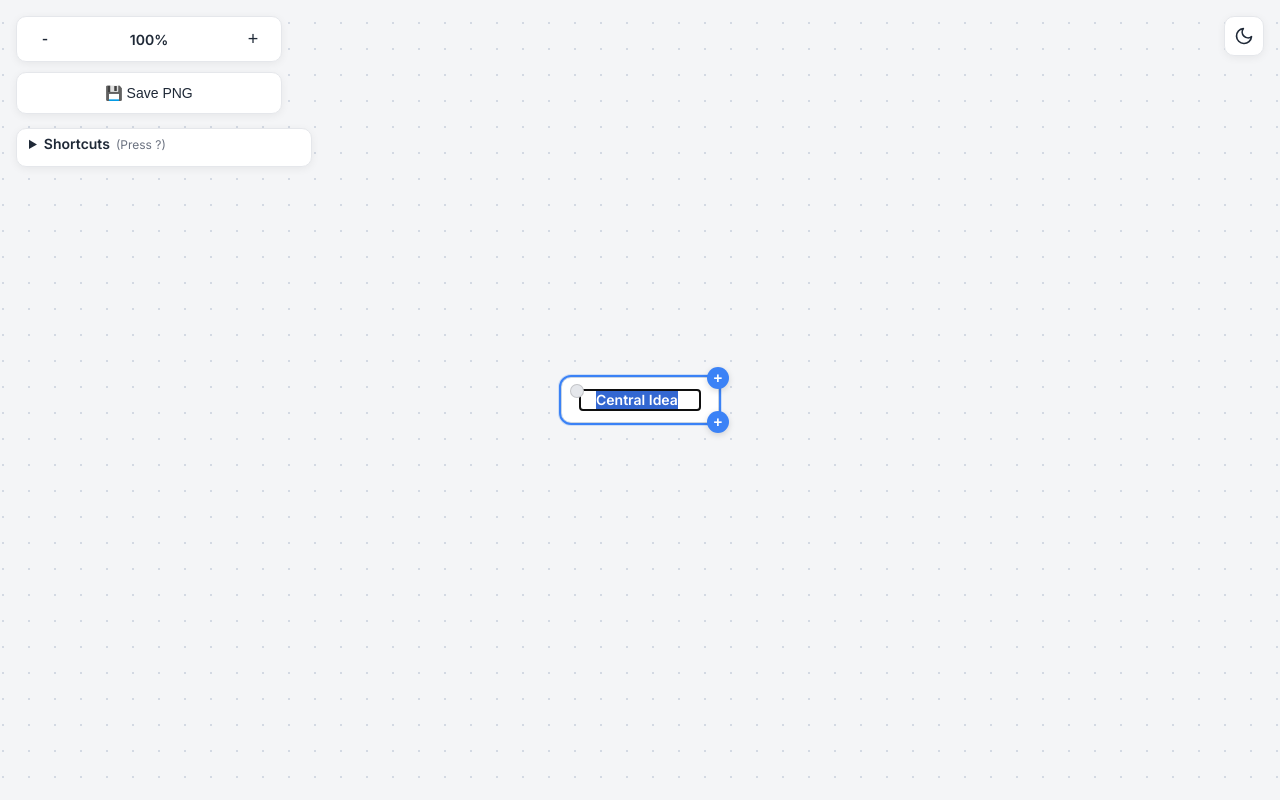
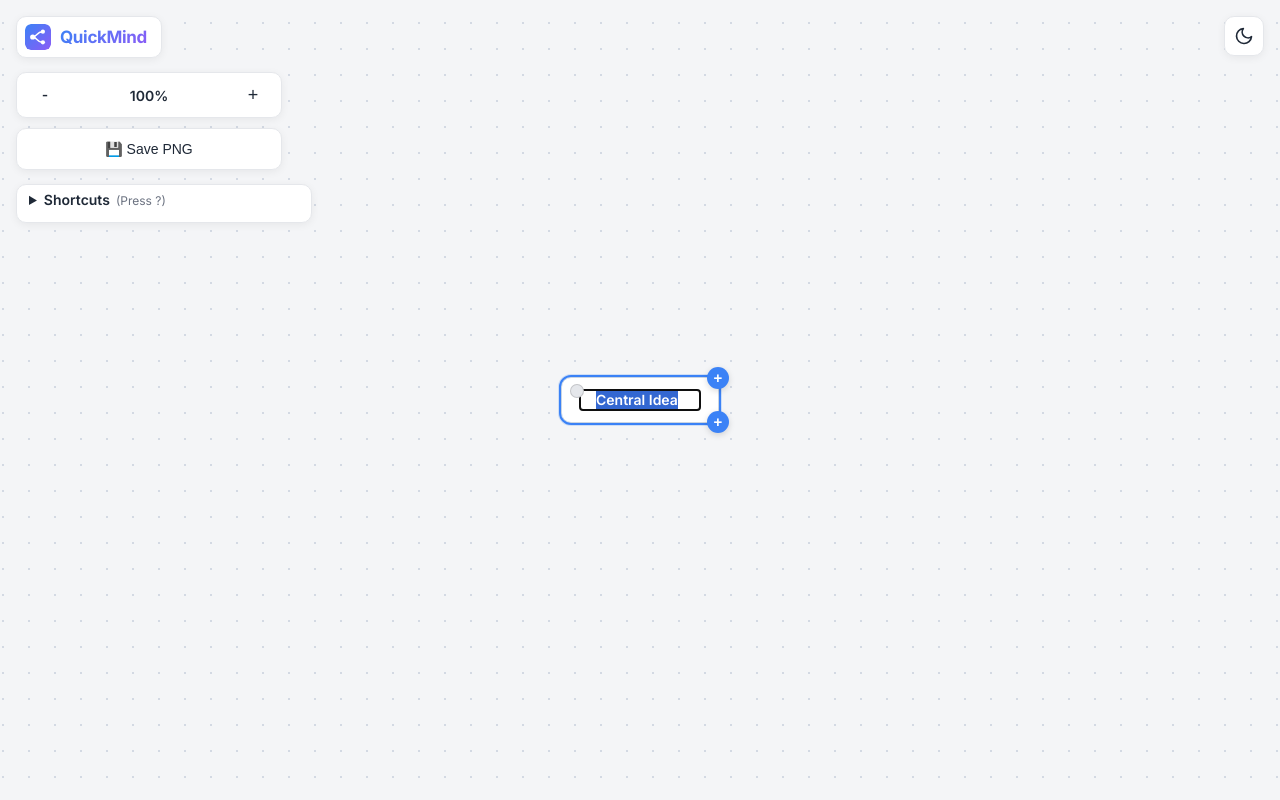
Before and after one commit to fadelbantan/quickmind, a Flask app: page / in a window 1280 px wide. Run offline with Flask 3, Linux system fonts and the light colour scheme.

Commit message:
favicon and title

```diff
--- a/static/styles.css
+++ b/static/styles.css
@@ -240,10 +240,45 @@ body {
     background: var(--accent);
 }
 
+/* ─── Brand / logo ─────────────────────────────────────────────────────────*/
+#brand {
+    position: fixed;
+    top: 16px;
+    left: 16px;
+    z-index: 1001;
+    display: flex;
+    align-items: center;
+    gap: 9px;
+    background: var(--panel-bg);
+    border: 1px solid var(--panel-border);
+    padding: 7px 14px 7px 8px;
+    border-radius: 10px;
+    box-shadow: 0 2px 8px var(--panel-shadow);
+    user-select: none;
+}
+
+.brand-mark {
+    width: 26px;
+    height: 26px;
+    border-radius: 6px;
+    display: block;
+}
+
+.brand-name {
+    font-weight: 700;
+    font-size: 17px;
+    letter-spacing: -0.02em;
+    background: linear-gradient(135deg, #3b82f6, #8b5cf6);
+    -webkit-background-clip: text;
+    background-clip: text;
+    -webkit-text-fill-color: transparent;
+    color: transparent;
+}
+
 /* ─── Floating panels ──────────────────────────────────────────────────────*/
 #controls {
     position: fixed;
-    top: 16px;
+    top: 72px;
     left: 16px;
     z-index: 1000;
     background: var(--panel-bg);
@@ -312,7 +347,7 @@ body {
 
 #shortcut-help {
     position: fixed;
-    top: 128px;
+    top: 184px;
     left: 16px;
     z-index: 1000;
     background: var(--panel-bg);
@@ -406,7 +441,7 @@ body {
 
 #save-bar {
     position: fixed;
-    top: 72px;
+    top: 128px;
     left: 16px;
     z-index: 1000;
     background: var(--panel-bg);
--- a/templates/base.html
+++ b/templates/base.html
@@ -3,7 +3,8 @@
 
 <head>
     <title>QuickMind</title>
-    <link href="https://fonts.googleapis.com/css2?family=Inter:wght@400;500;600&display=swap" rel="stylesheet">
+    <link rel="icon" type="image/svg+xml" href="{{ url_for('static', filename='favicon.svg') }}">
+    <link href="https://fonts.googleapis.com/css2?family=Inter:wght@400;500;600;700&display=swap" rel="stylesheet">
     <link rel="stylesheet" href="{{ url_for('static', filename='styles.css') }}">
     {% block head_extra %}{% endblock %}
 </head>
--- a/templates/index.html
+++ b/templates/index.html
@@ -6,6 +6,11 @@
     <svg id="links"></svg>
     <div id="nodes"></div>
   </div>
+</div>
+
+<div id="brand">
+  <img class="brand-mark" src="{{ url_for('static', filename='favicon.svg') }}" alt="QuickMind logo">
+  <span class="brand-name">QuickMind</span>
 </div>
 
 <div id="controls">
```
Also changed, not shown: static/favicon.svg (added).
